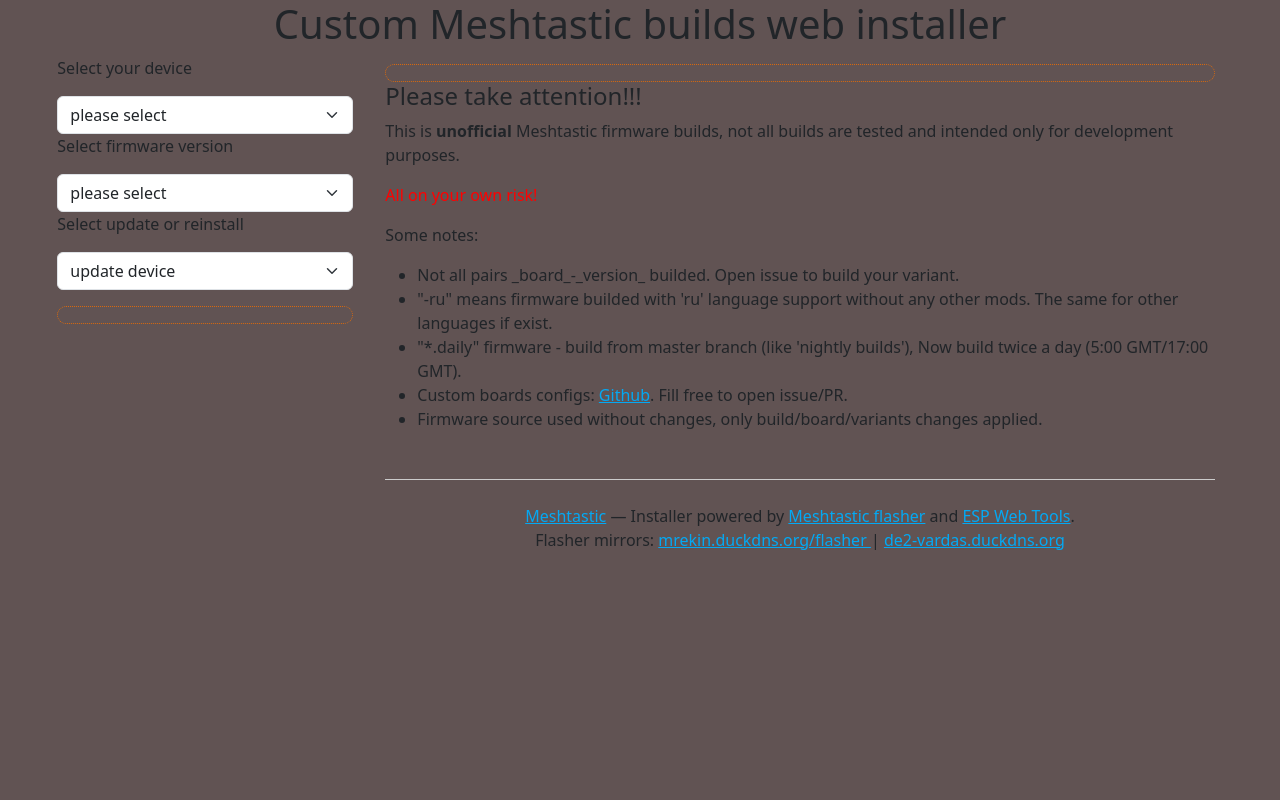
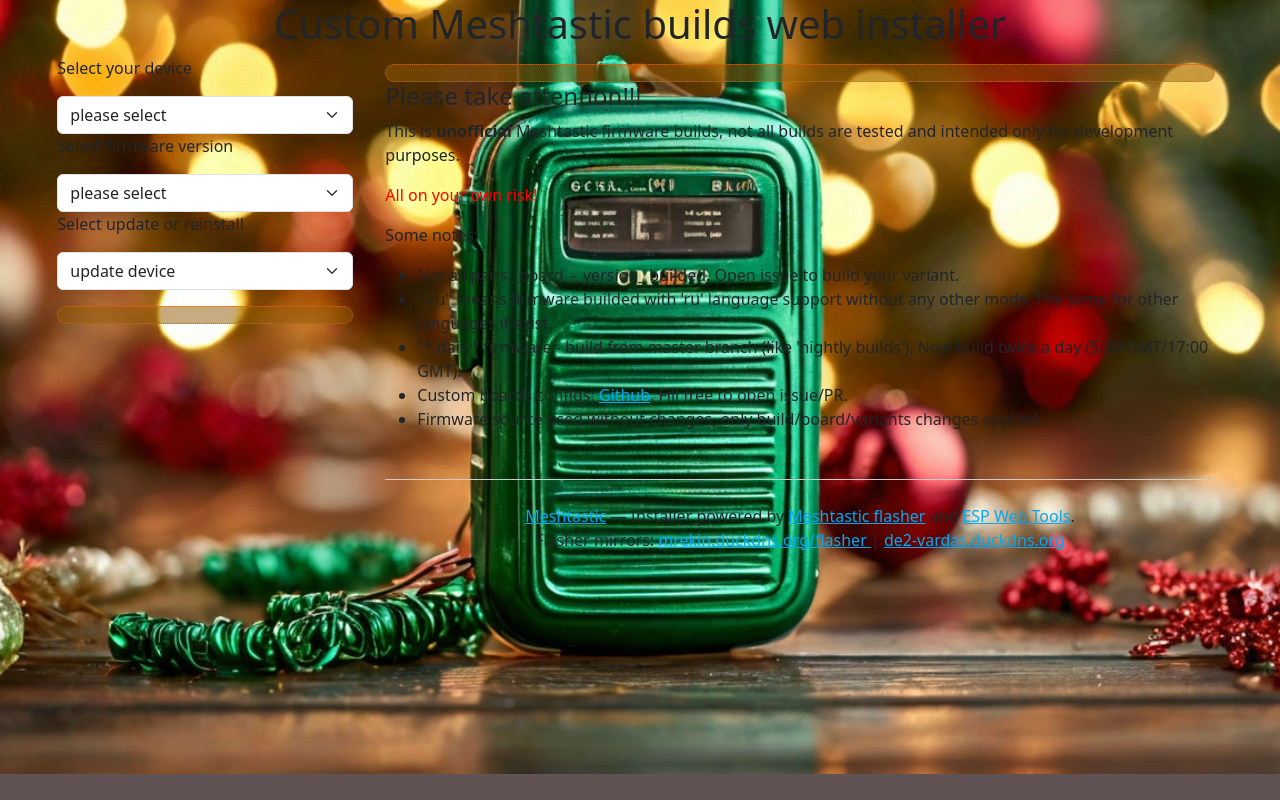
Before and after one commit to mrekin/webesptool, a FastAPI app: page / in a window 1280 px wide. Run offline with FastAPI, Linux system fonts and the light colour scheme; parts of the project's set-up code (start-up, migrations or seed data) failed here and were passed over; some libraries are stand-ins or nearby versions.

Commit message:
New year

```diff
--- a/webesptool/static/style.css
+++ b/webesptool/static/style.css
@@ -103,3 +103,13 @@
     justify-content: space-between;
     flex: 1;
   }
+
+  body {
+    background-image: url('radio.webp');
+    background-size: cover;
+    background-repeat: no-repeat;
+    background-position: center;
+  }
+  .border {
+        background-color:  rgba(146, 90, 7, 0.5);
+  }
```
Also changed, not shown: webesptool/static/radio.webp (added).
